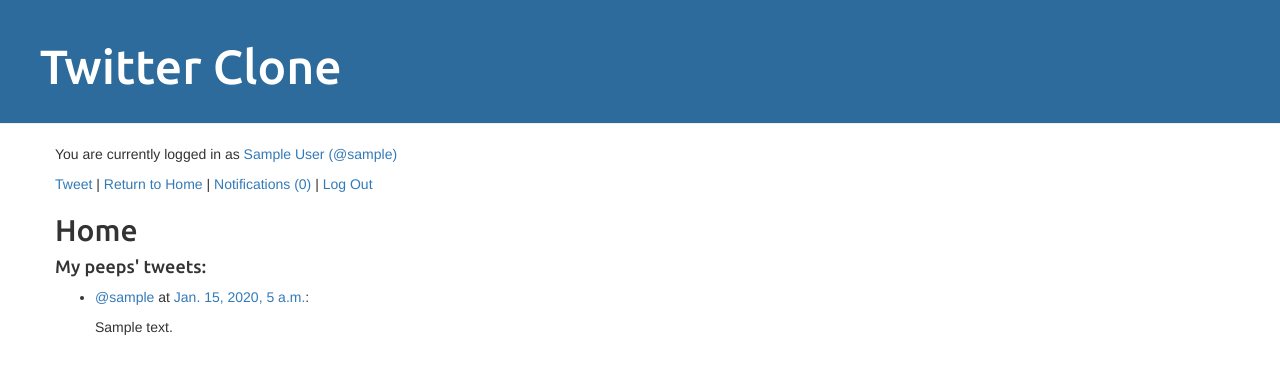
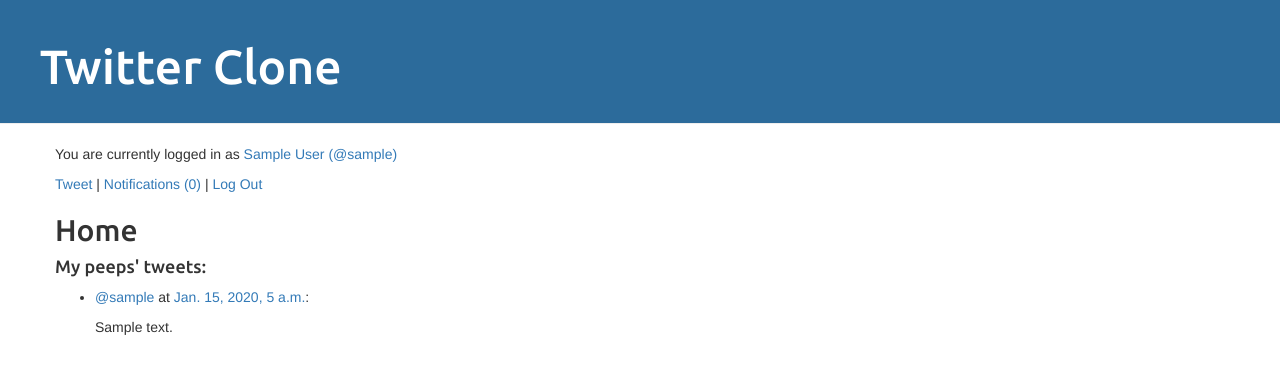
Before and after one commit to benjmm/kaseq4-twitterclone, a Django app: page /home/ in a window 1280 px wide. Shown: the top 374 px of the page. Run offline with Django 3.2, Linux system fonts and the light colour scheme; a user stored in the database is signed in; tables that the repository leaves empty hold one stand-in row (values such as "Sample post"); data that the repository does not hold is empty; some libraries are stand-ins or nearby versions.

Commit message:
made home link conditional

```diff
--- a/templates/nav.html
+++ b/templates/nav.html
@@ -6,7 +6,8 @@
   >
 </p>
 <p>
-  <a href="/addtweet">Tweet</a> | <a href="/home">Return to Home</a> |
+  {% if request.path != "/home/" %} <a href="/home">Home</a> | {% endif %}
+  <a href="/addtweet">Tweet</a> |
   <a href="/notifications/"
     >Notifications ({{ request.user.notification_set.count }})</a
   >
```
Also changed, not shown: 1 other file.
